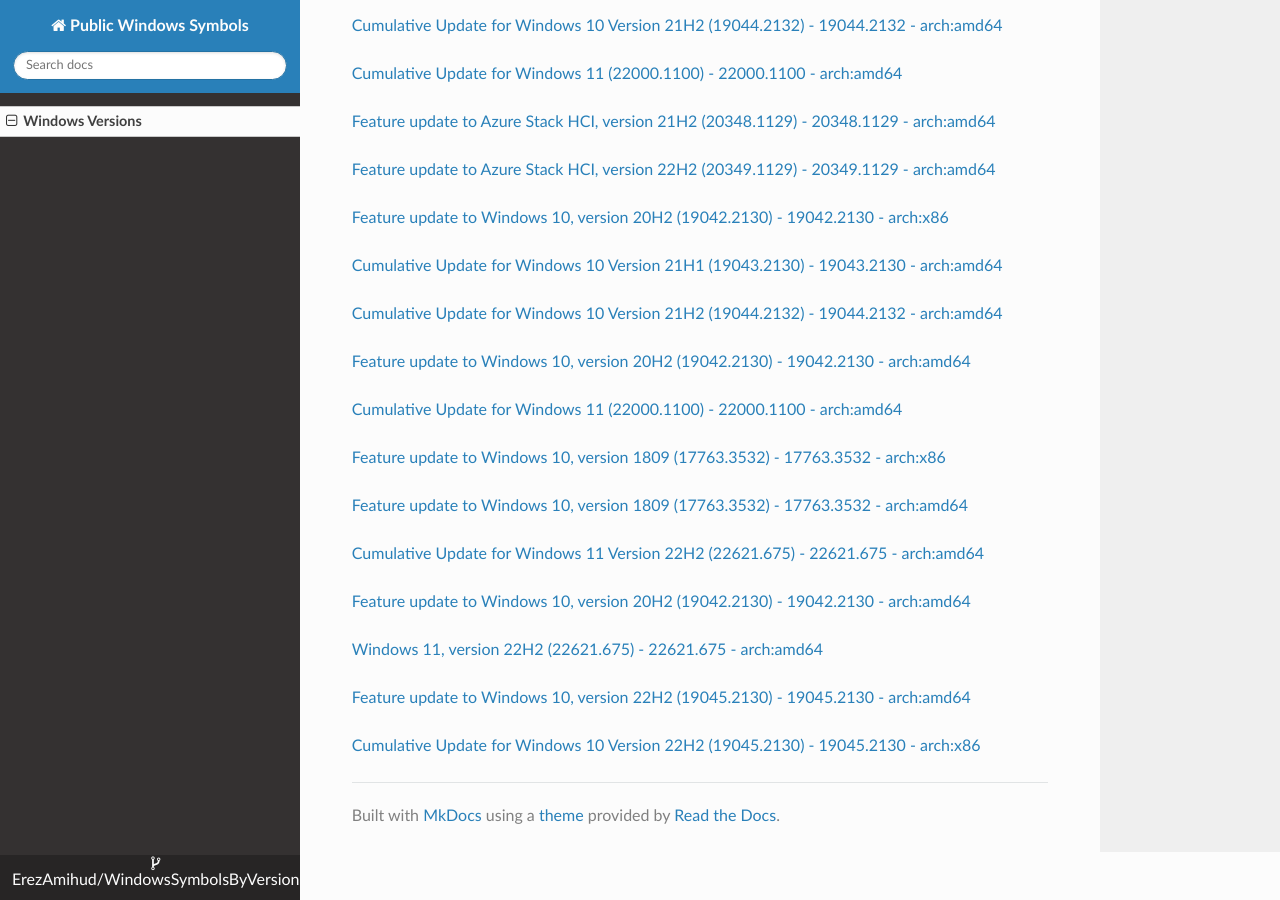
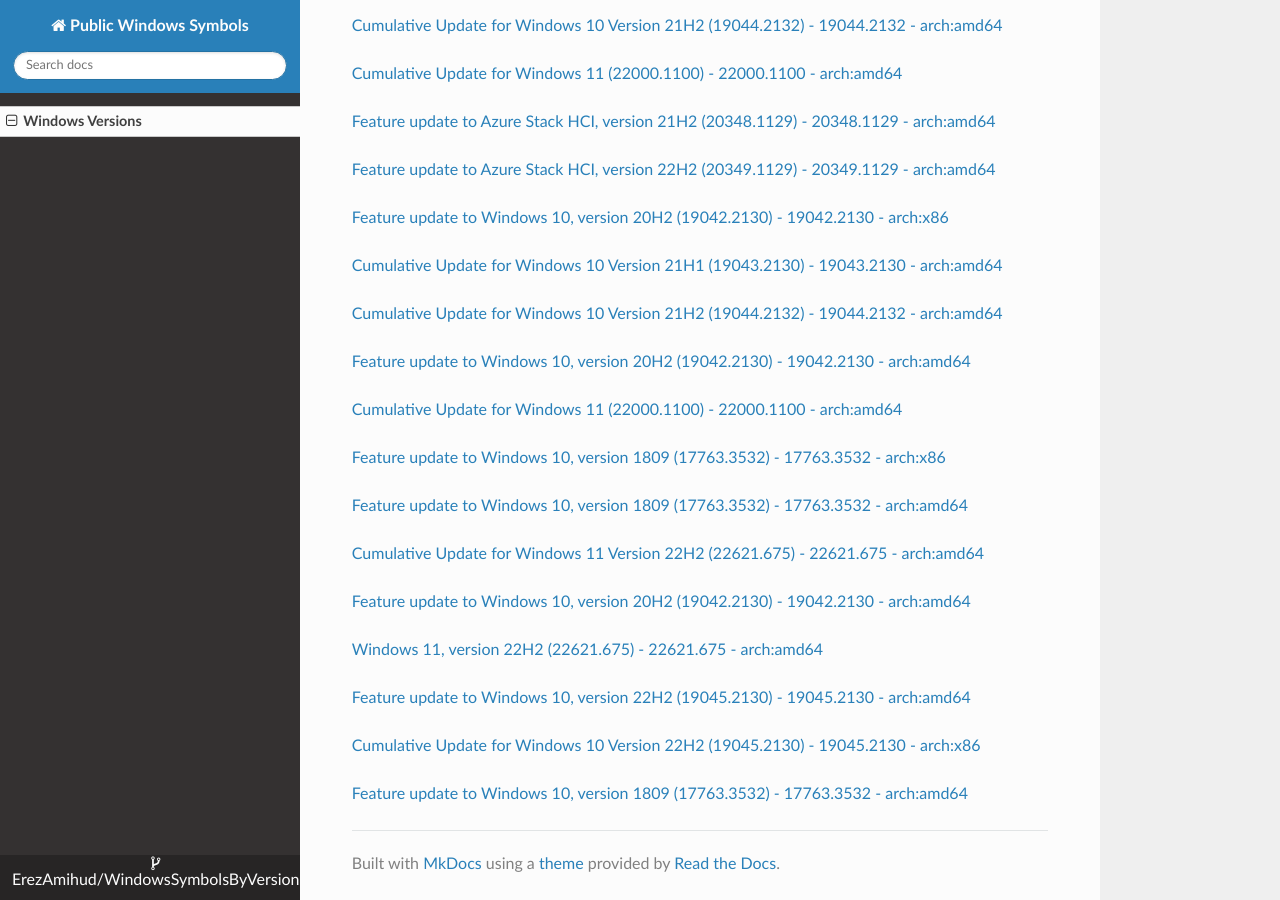
Before and after one commit to ErezAmihud/WindowsSymbolsByVersion, an MkDocs documentation site: the page built from docs/index.md, in a window 1280 px wide and 900 px high, scrolled down 49733 px. Built offline with MkDocs 1.6.1, drawn with Linux system fonts in a browser that asks for light colours; nearby versions of some CDN libraries.

Commit message:
Automated commit, add manifest for d1bb1fda-6d7b-4233-b98c-4337990a0828

```diff
--- a/docs/index.md
+++ b/docs/index.md
@@ -2935,3 +2935,6 @@
 
 
 [Cumulative Update for Windows 10 Version 22H2 (19045.2130) - 19045.2130 - arch:x86](https://github.com/ErezAmihud/WindowsSymbolsByVersion/blob/main/manifests/33948b14-448e-42a2-8caf-1f4a594b9a53.manifest)
+
+
+[Feature update to Windows 10, version 1809 (17763.3532) - 17763.3532 - arch:amd64](https://github.com/ErezAmihud/WindowsSymbolsByVersion/blob/main/manifests/d1bb1fda-6d7b-4233-b98c-4337990a0828.manifest)
```
Also changed, not shown: process_builds.json (+1 -1 lines).
